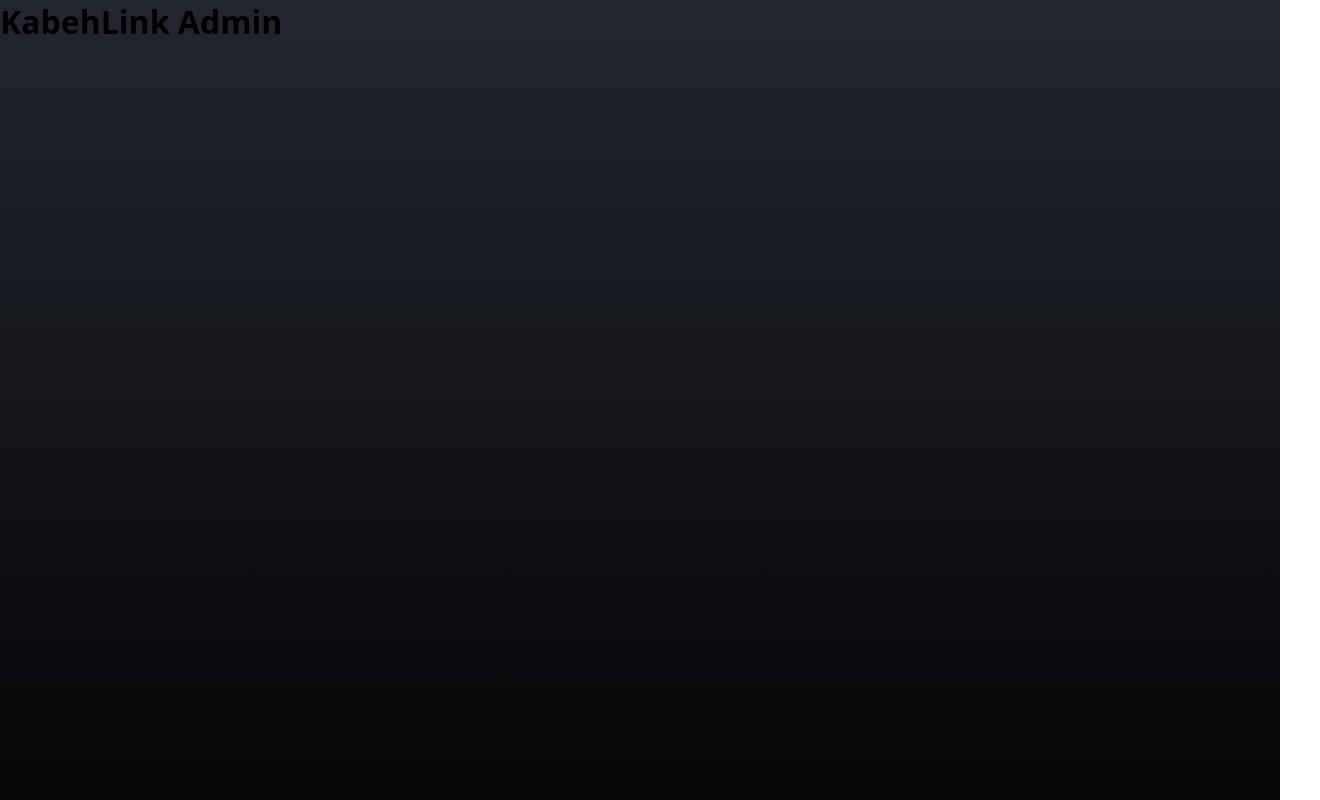
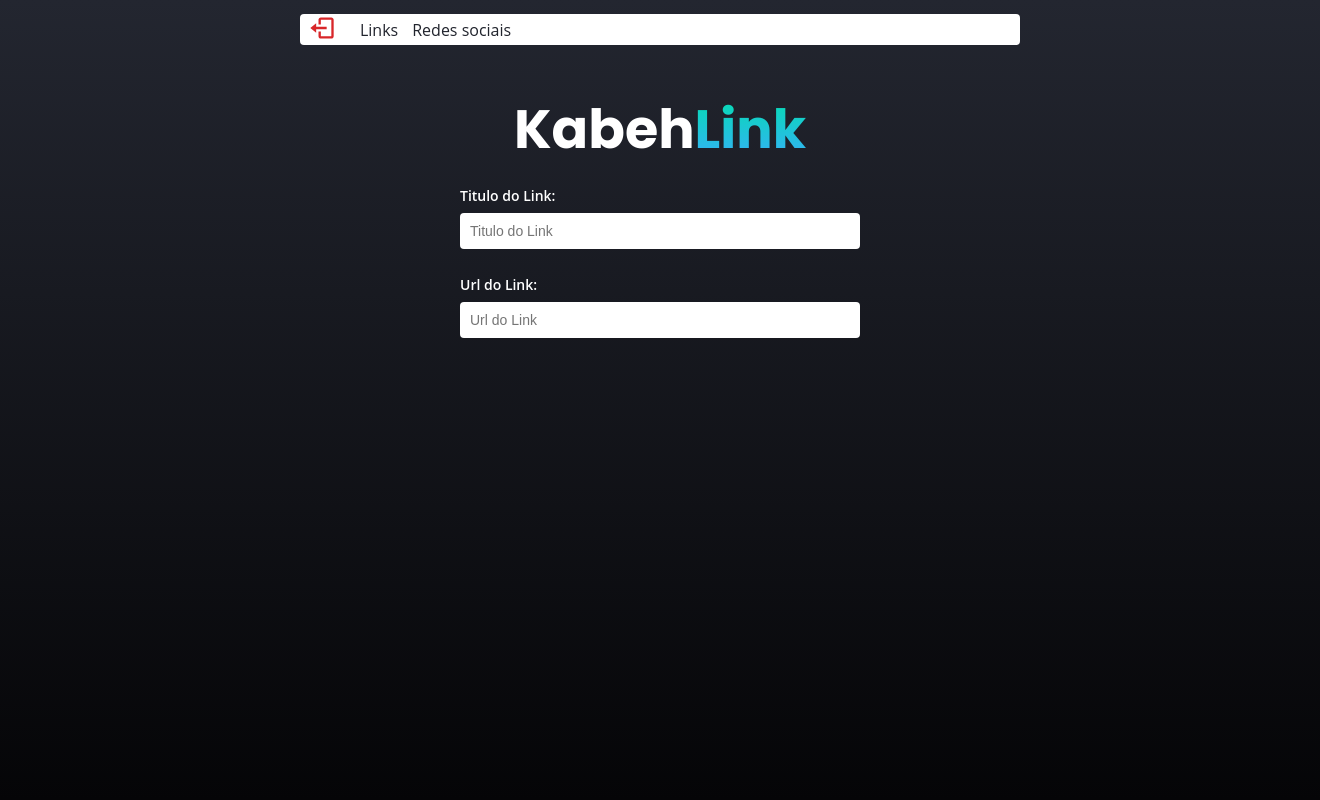
Before and after one commit to Kleitomberg/DevLink, a React (Vite) app: page /admin in a window 1280 px wide. Shown: the whole page, 1320 px wide, since content can reach past the window. Built offline with nearby package versions, Linux system fonts and the light colour scheme; no server answers; sample sign-in values are in the browser's storage.

Commit message:
bloqueando rota, e deslogndo usuario

```diff
--- a/index.html
+++ b/index.html
@@ -2,7 +2,7 @@
 <html lang="en">
   <head>
     <meta charset="UTF-8" />
-    <link rel="icon" type="image/svg+xml" href="/vite.svg" />
+    <link rel="icon" type="image/svg+xml" href="/" />
     <meta name="viewport" content="width=device-width, initial-scale=1.0" />
     <title>KabehLink</title>
   </head>
--- a/src/App.jsx
+++ b/src/App.jsx
@@ -4,6 +4,8 @@ import Home from './pages/Home';
 import Login from './pages/Login';
 import Admin from './pages/Admin';
 import Error404 from './pages/Error';
+import Private from './routes/private';
+import Loged from './routes/loged';
 
 
 const router = createBrowserRouter([
@@ -13,11 +15,11 @@ const router = createBrowserRouter([
     },
     {
         path: '/login',
-        element: <Login/>
+        element:<Loged> <Login/></Loged>
     },
     {
         path: '/admin',
-        element:<Admin/>
+        element:<Private> <Admin/> </Private>
     },
     {
         path: '*',
--- /dev/null
+++ b/src/components/header/header.css
@@ -0,0 +1,37 @@
+.admin-header{
+width:100%;
+max-width:720px;
+margin-top:14px;
+padding:0 14px;
+}
+
+
+.nav-header{
+width:100%;
+heeight:48px;
+background-color:#fff;
+display:flex;
+align-items:center;
+border-radius:4px;
+
+}
+
+.nav-header button{
+    border:0;
+    background-color:transparent;
+    margin-left:8px;
+    margin-right:24px;
+
+
+}
+
+.nav-header a{
+    margin-right:14px;
+    color:#21242d;
+    transition:color 0.2s ease-in-out;
+
+}
+
+.nav-header a:hover{
+    color:#3AACFF;
+}
--- /dev/null
+++ b/src/components/header/index.jsx
@@ -0,0 +1,36 @@
+import './header.css'
+import {BiLogOut} from 'react-icons/bi'
+import {Link} from 'react-router-dom'
+import { signOut } from 'firebase/auth';
+import { auth } from '../../services/firebase';
+import { toast } from 'react-toastify';
+
+
+export function Header(){
+
+    async function logout(){
+        await signOut(auth);
+        localStorage.removeItem('user');
+        toast.success('Usuario deslogado com Sucesso!', {
+            position: "top-right",
+            autoClose: 1500,
+            hideProgressBar: false,
+            closeOnClick: true,
+            pauseOnHover: true,
+            draggable: true,
+            progress: undefined,
+            theme: "dark",
+            });
+    }
+    return (
+        <header className='admin-header'>
+            <nav className='nav-header'>
+                <button onClick={logout}>
+                    <BiLogOut size={28} color="#d82629"/>
+                </button>
+                <Link to="/admin">Links</Link>
+                <Link to="/admin/social">Redes sociais</Link>
+            </nav>
+        </header>
+    )
+}
--- a/src/components/input/index.jsx
+++ b/src/components/input/index.jsx
@@ -1,8 +1,8 @@
 import './input.css'
 
-export function Input({placeholder, type, value, onChange}){
+export function Input({placeholder,id, type, value, onChange}){
 
     return (
-        <input className='input' placeholder={placeholder} type={type} value={value} onChange={onChange}/>
+        <input className='input' id={id} placeholder={placeholder} type={type} value={value} onChange={onChange}/>
     )
 }
--- /dev/null
+++ b/src/pages/Admin/admin.css
@@ -0,0 +1,31 @@
+.container-admin{
+    display: flex;
+    flex-direction: column;
+    justify-content: center;
+    align-items: center;
+
+    width: 100%;
+
+    padding: 0 20px;
+}
+
+.form-group{
+    display: flex;
+    flex-direction: column;
+    margin-bottom: 16px;
+    }
+label{
+    margin-bottom: 8px;
+    font-size: 14px;
+    font-weight: 600;
+    color: #fff;
+    }
+
+.admin-form{
+    display: flex;
+    flex-direction: column;
+    gap: 10px;
+    width:100%;
+    max-width: 400px;
+
+}
--- a/src/pages/Admin/index.jsx
+++ b/src/pages/Admin/index.jsx
@@ -1,7 +1,26 @@
+import './admin.css'
+import {Logo} from '../../components/Logo'
+import {Input} from '../../components/Input'
+import {Button} from '../../components/Button'
+import { Header } from '../../components/header'
 export default function Admin(){
     return (
-        <div>
-        <h1>KabehLink Admin</h1>
+        <div className='container-admin'>
+        <Header/>
+        <Logo/>
+        <form className='admin-form' action="">
+
+            <div className='form-group'>
+                <label htmlFor="titulo">Titulo do Link:</label>
+                <Input type='text' name='titulo' id='titulo' placeholder='Titulo do Link'/>
+            </div>
+
+            <div className='form-group'>
+                <label htmlFor="url">Url do Link:</label>
+                <Input type='url' name='url' id='url' placeholder='Url do Link' />
+            </div>
+
+        </form>
         </div>
     )
 }
--- /dev/null
+++ b/src/routes/loged.jsx
@@ -0,0 +1,51 @@
+import { useState, useEffect } from "react"
+
+
+import { auth } from "../services/firebase"
+import { onAuthStateChanged } from "firebase/auth"
+
+import { Navigate } from "react-router-dom"
+
+
+export default function Loged({ children }) {
+
+    const [loading, setLoading] = useState(true);
+    const [signedIn, setSignedIn] = useState(false);
+
+    useEffect(() => {
+
+        async function checkloading(){
+            const onsub = onAuthStateChanged(auth, (user) => {
+
+                if (user) {
+                    setSignedIn(true);
+                    setLoading(false);
+                } else {
+
+                    setSignedIn(false);
+                    setLoading(false);
+                }
+            });
+        }
+
+        checkloading();
+
+    }, []);
+
+    if(loading) {
+        return (
+            <div></div>
+        )
+
+    }
+
+
+    if(signedIn) {
+       return <Navigate to="/admin" />
+    }else{
+        return children;
+    }
+
+
+
+}
--- /dev/null
+++ b/src/routes/private.jsx
@@ -0,0 +1,55 @@
+import { useState, useEffect } from "react"
+
+
+import { auth } from "../services/firebase"
+import { onAuthStateChanged } from "firebase/auth"
+
+import { Navigate } from "react-router-dom"
+import { async } from "@firebase/util";
+
+export default function Private({ children }) {
+
+    const [loading, setLoading] = useState(true);
+    const [signedIn, setSignedIn] = useState(false);
+
+    useEffect(() => {
+
+        async function checkloading(){
+            const onsub = onAuthStateChanged(auth, (user) => {
+                console.log(user)
+                if (user) {
+                    const usuario = {
+                        uid: user.uid,
+                        email: user.email,
+                        displayName: user.displayName,
+                        photoURL: user.photoURL,
+                    };
+                    localStorage.setItem('usuarioLogado', JSON.stringify(usuario));
+
+                    setSignedIn(true);
+                    setLoading(false);
+                } else {
+                    setSignedIn(false);
+                    setLoading(false);
+                }
+            });
+        }
+
+        checkloading();
+
+    }, []);
+
+
+    if(loading) {
+        return (
+            <div></div>
+        )
+    }
+
+    if(!signedIn) {
+       return <Navigate to="/login" />
+    }
+
+    return children;
+
+}
```
